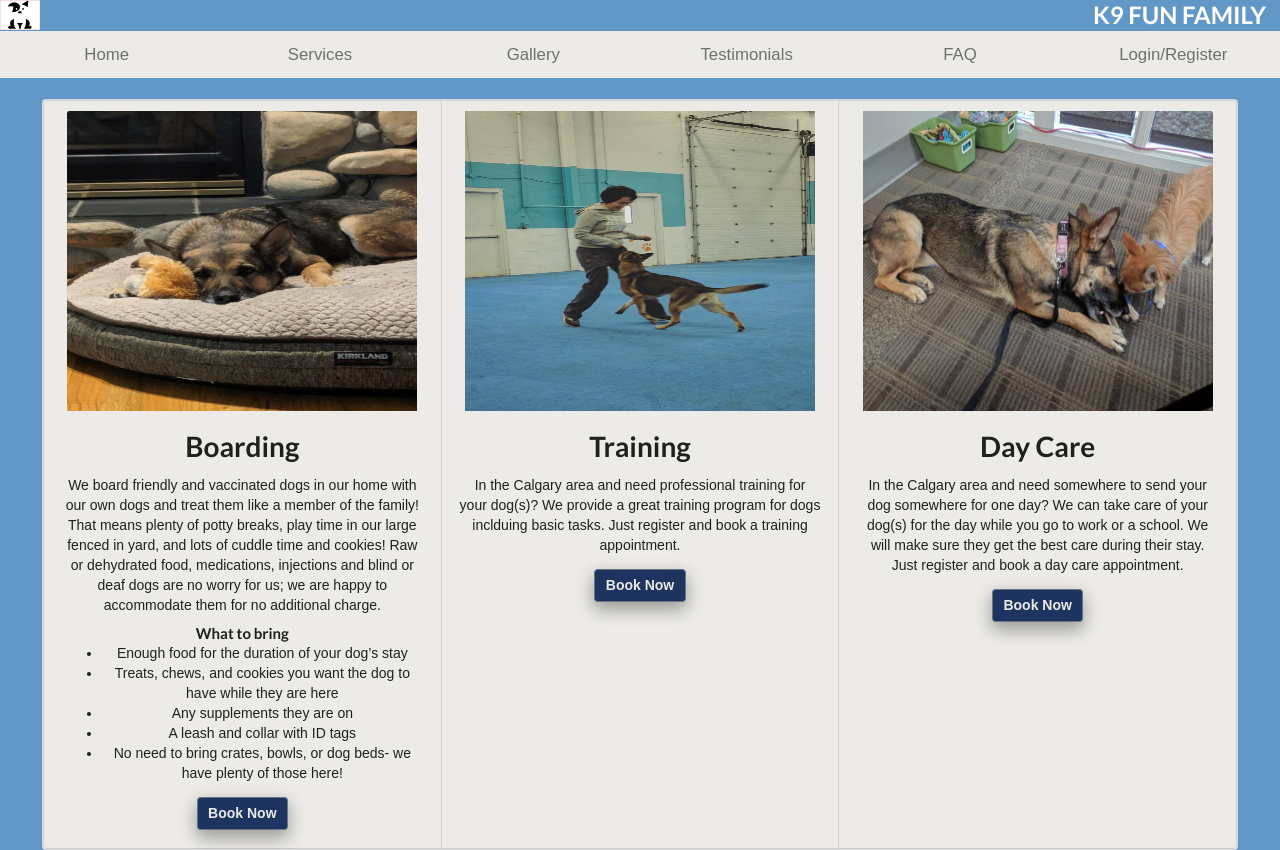
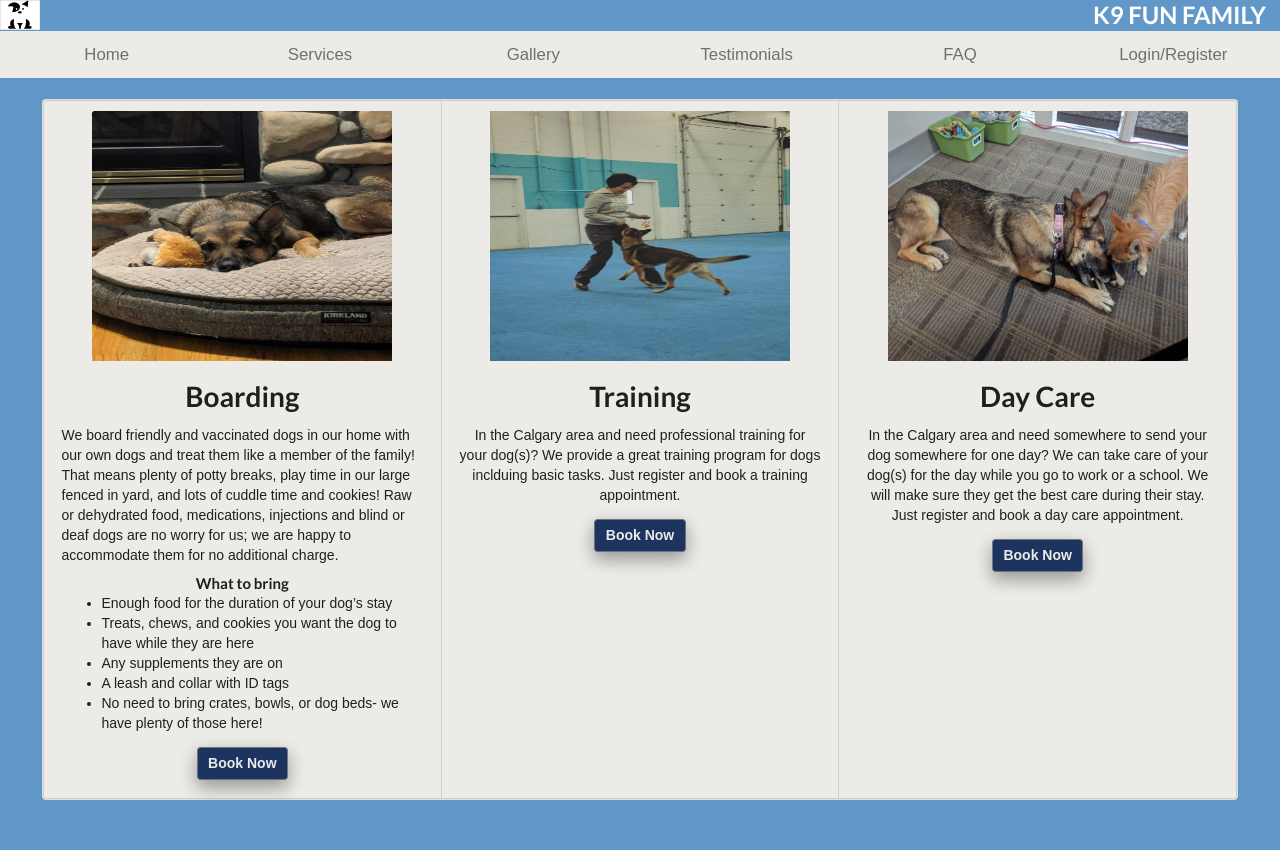
Before and after one commit to g-priime/loginPrototypeV0.0, a React app: page /Services in a window 1280 px wide. After the commit the page ends 800 px from the top, so only its background shows below. Built offline with nearby package versions, Linux system fonts and the light colour scheme; no server answers.

Commit message:
Update services.css

```diff
--- a/src/css/services.css
+++ b/src/css/services.css
@@ -10,6 +10,10 @@ body {
     background-color: #ECEBE7;
 }
 
+.left {
+    text-align: left;
+}
+
 .button{
     font-weight: bold;
     background-color: #1D3461;
@@ -18,8 +22,8 @@ body {
 }
 
 .images{
-    width:350px;
-    height:300px;
+    width:300px;
+    height:250px;
     align-self: center;
     margin-top: 10px;
 }
```
